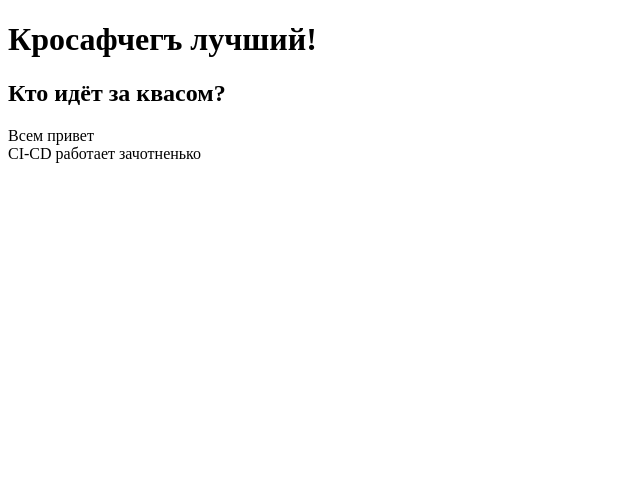
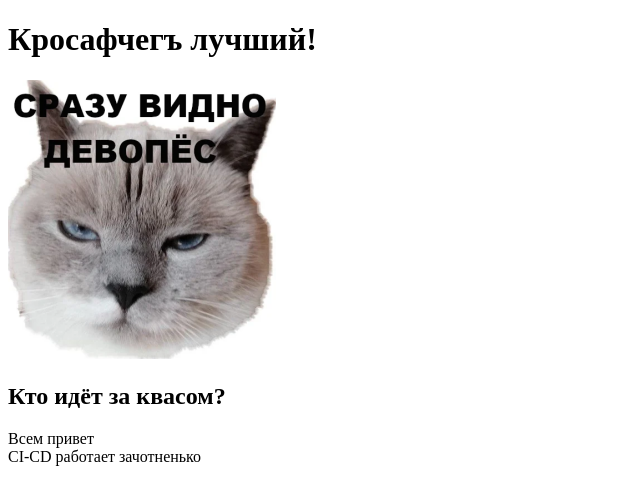
Before and after one commit to gerboldtma/my-test-rep, an Angular app in the folder angular/my-app/: page / in a window 1280 px wide. Shown: the top 504 px of the page, without its empty margins (0-640 px from the left). Built offline with nearby package versions, Linux system fonts and the light colour scheme.

Commit message:
add image

```diff
--- a/angular/my-app/src/app/app.component.html
+++ b/angular/my-app/src/app/app.component.html
@@ -1,4 +1,5 @@
 <h1>Кросафчегъ лучший!</h1>
+<img src="/assets/devops.png" alt="тут должна была быть картинка">
 <h2>Кто идёт за квасом?</h2>
 <div>Всем привет</div>
 <span class="content">CI-CD работает зачотненько</span>
```
Also changed, not shown: angular/my-app/src/assets/devops.png (added), 1 other file (tests, documents, lock files or other folders).
